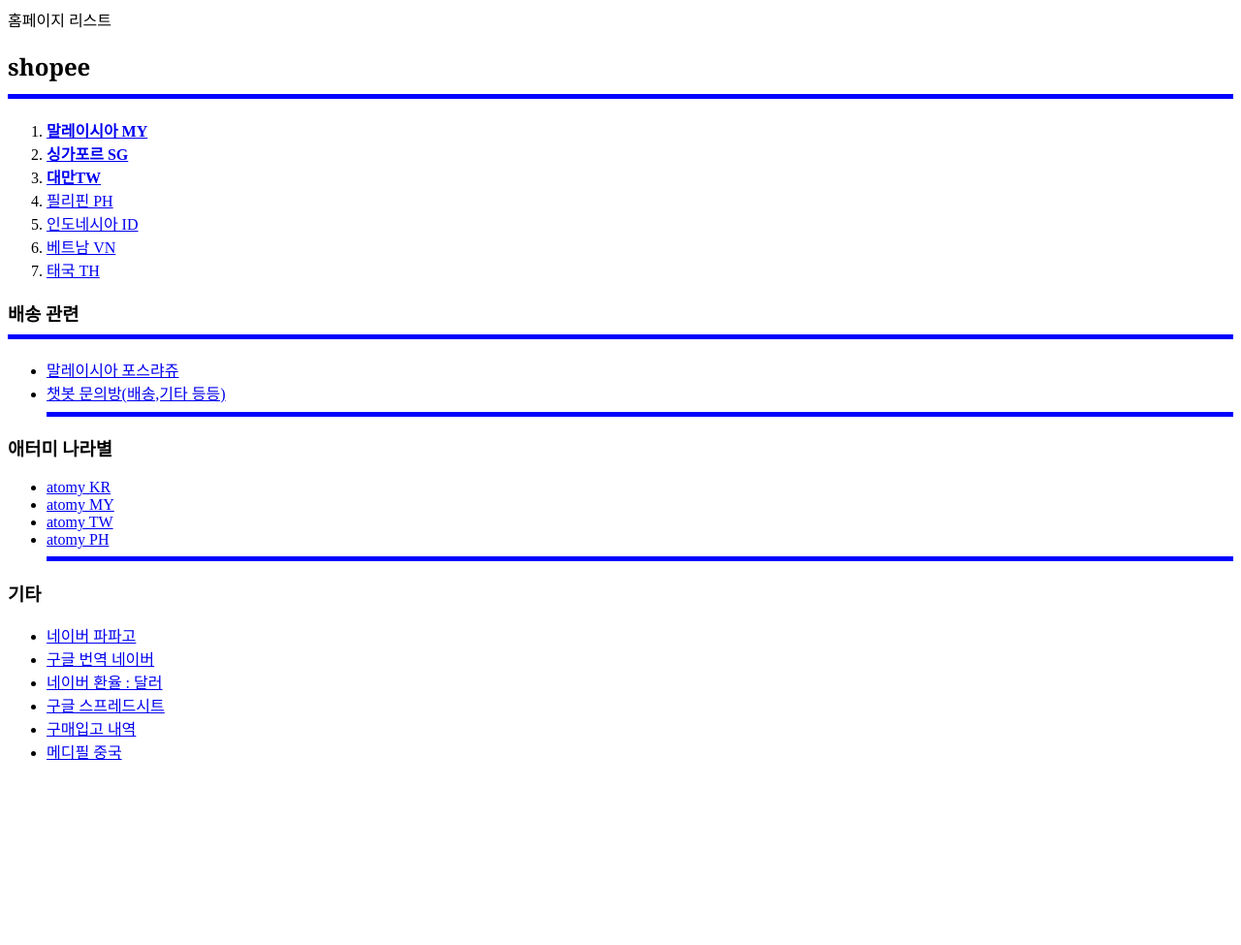
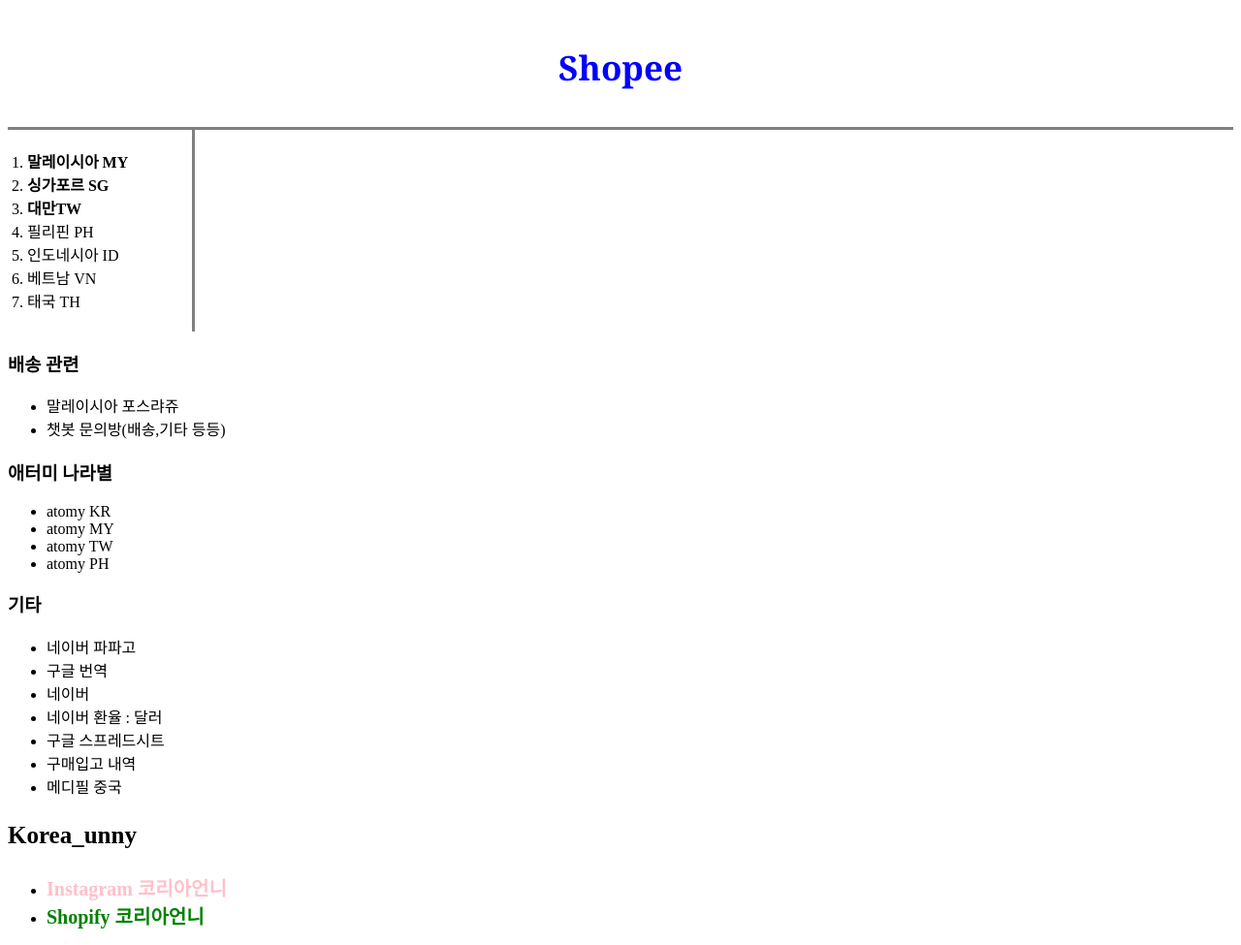
Before and after one commit to JakeK05/Web, a plain HTML site: page Web 1.html in a window 1280 px wide. Shown: the whole page at 97% size. Before the commit the page ends 875 px from the top, so only its background shows below. Drawn offline with Linux system fonts and the light colour scheme.

Commit message:
Update Web 1.html

```diff
--- a/Web 1.html
+++ b/Web 1.html
@@ -1,10 +1,38 @@
 <!DOCTYPE html>
 <html>
-<head>홈페이지 리스트   </head>
+<title>자주 가는 사이트</title>
+<meta charset="utf-8">
+<style>
+ a {
+     text-decoration: none;
+     color: black;
+ }
+   h2 {
+       text-align: center;
+       color: blue;
+       font-size: 35px;
+       border-bottom: solid gray;
+       padding: 3%;
+       margin: 0%;
+    }
+    #Korea_unny { font-size: 25px;
+    }
+      #instagram{ color: pink; font-size:  20px;  font-weight: bold;
+      }
+      #Shopify {
+        color: green ; font-size:  20px; font-weight: bold;
+      }
+    ol {
+      border-right: 3px solid gray;
+      width: 150px;
+      padding: 20px;
+      margin :0px;
+    }
+</style>
 <body>
 <h2 style="font-family: Georgia, 'Times New Roman', Times, serif;">
-    <b>shopee</b>
-    <hr color="blue" size="5"></h2>
+    <b>Shopee</b>
+  </h2>
 <ol>
   <li>
       <a href ="https://seller.shopee.com.my/" target="_blank"  ><strong>말레이시아 MY </strong></a> </li>
@@ -21,14 +49,15 @@
   <li>
     <a href ="https://seller.shopee.co.th//" target="_blank"  >태국 TH </a> </li>
 </ol>
-<h3>배송 관련<hr color="blue" size="5" > </h3>
+<h3>배송 관련</h3>
 <ul>
     <li><a href="https://www.tracking.my/poslaju" target="_blank">말레이시아 포스랴쥬</a>
       </li>
     <li><a href="https://www.thecloudgate.io/webchat/main?brandKey=SkbTAbYm6VOl0XrGommbgQ&type=scenario"
+      target="_blank"> 챗봇 문의방(배송,기타 등등)</a>
 
-      target="_blank"> 챗봇 문의방(배송,기타 등등)</a>
-      <hr color="blue" size="5" > </li>
+
+      </li>
 </ul>
       <h3> <strog >애터미 나라별</strog></h3>
 <ul>
@@ -40,14 +69,15 @@
             atomy TW</a></li>
             <li><a href="https://seller.shopee.ph" target="_blank">
                 atomy PH</a>
-                <hr color="blue"  size="5">  </li>
+            </li>
 </ul >
+
 <h3> 기타 </h3>
 <ul>
         <li><a href ="https://papago.naver.com/?sk=auto&tk=ko&st=Sorry%20because%20I%20transfer%20two%20times%20so%20I%20scare%20you%20nv%20saw%20my%20msg"
      target="_blank"  > 네이버 파파고 </a> </li>
     <li><a href ="https://translate.google.com/" target="_blank"  >구글 번역 </a>
-        <a href ="https://www.naver.com/" target="_blank"  >네이버 </a> </li>
+       <li> <a href ="https://www.naver.com/" target="_blank"  >네이버 </a> </li>
     <li>  <a href="https://search.naver.com/search.naver?
     sm=tab_hty.top&where=nexearch&query=%EB%8B%AC%EB%9F%AC+%ED%99%98%EC%9C%A8&oquery
     =%EB%84%A4%EC%9D%B4%EB%B2%84+%EB%8B%AC%EB%9F%AC&tqi=h4s07wprvxsssZ%2B9csossssss2s-395526"
@@ -57,14 +87,18 @@
   <li><a href="https://docs.google.com/spreadsheets/d/1kWmU_zomsP_OkTuPG3Y7qQoxZ0Gvx9mrNsAB4R3VLf8/edit#gid=486547178">
   구매입고 내역 </a></li>
    <li><a href="https://medipeelchina.com/"> 메디필 중국</a></li>
-<br>
-<br>
-<br>
-<br>
+
+    </ul>
+<h3 id="Korea_unny">Korea_unny</h3>
+<ul>
+  <li><a href=" https://www.instagram.com/koreaunny/" id="instagram"> Instagram 코리아언니</a></li>
+  <li><a href="http://koreaunny.com/" id= "Shopify">Shopify 코리아언니</a></li>
 
 
 
 
-    </ul>
+</ul>
+
+
     </body>
    </html>
```
